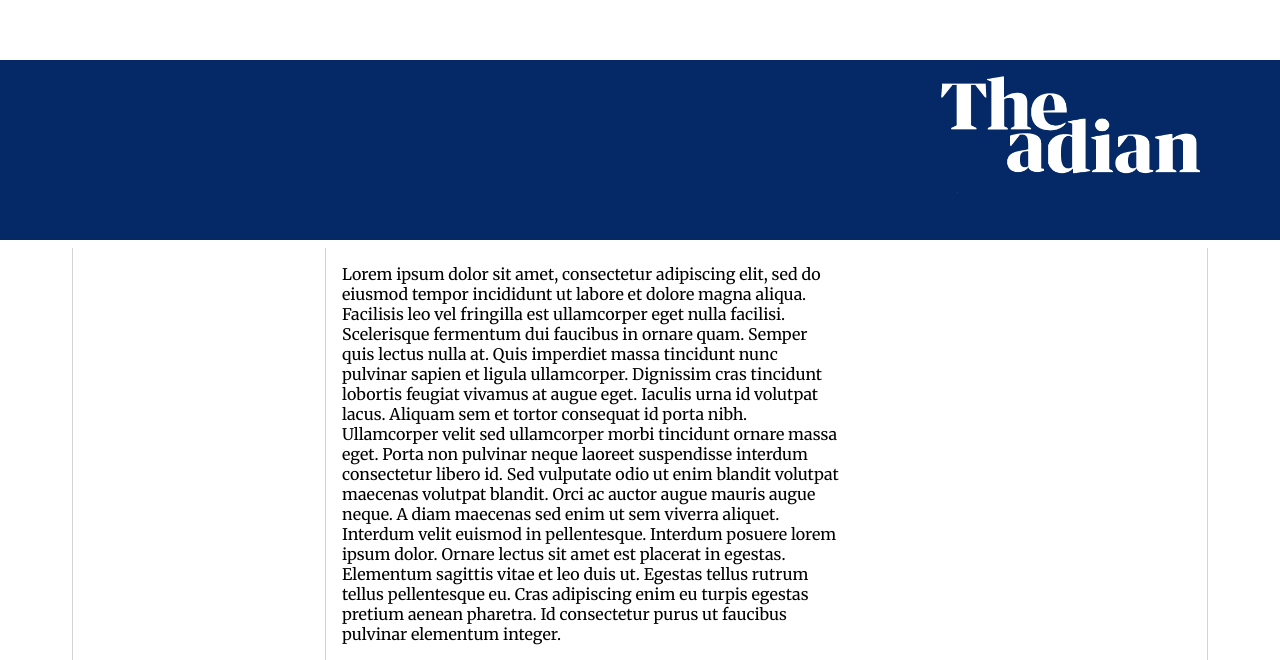
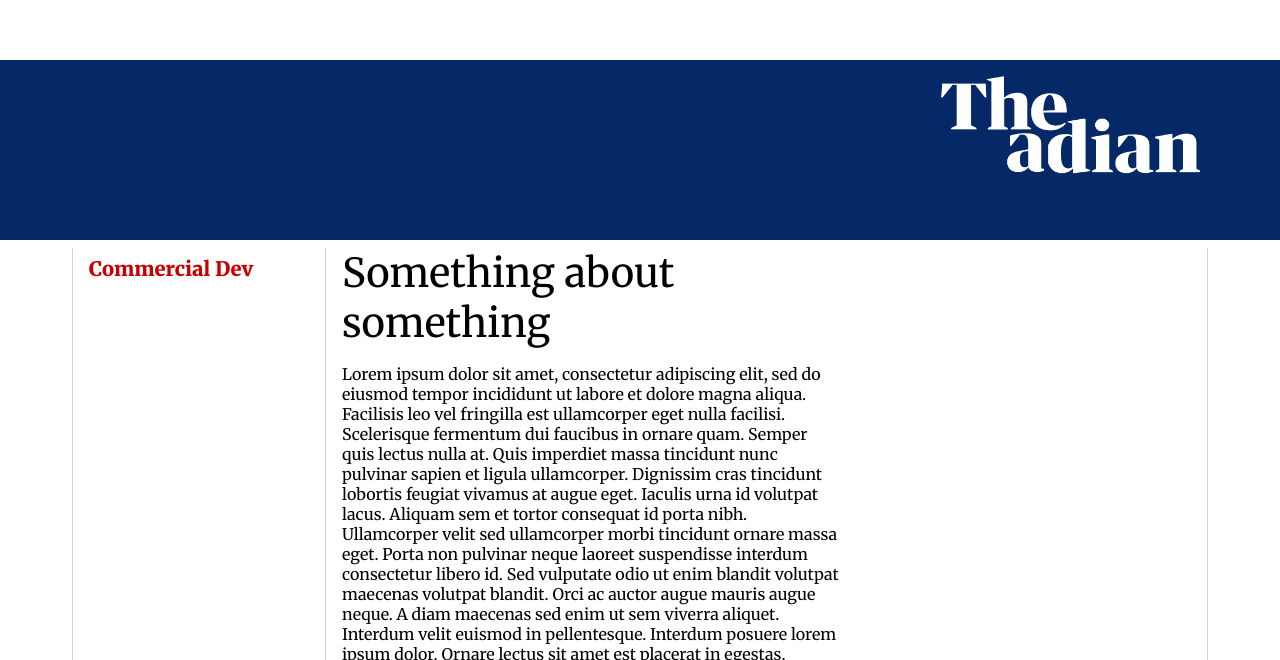
Before and after one commit to guardian/commercial-playground, a React (Vite) app: page / in a window 1280 px wide. Shown: the part 140-800 px from the top of the page. Built offline with nearby package versions, Linux system fonts and the light colour scheme.

Commit message:
left column

```diff
--- a/src/Article.tsx
+++ b/src/Article.tsx
@@ -16,8 +16,15 @@ const articleLayout = {
 const Article = () => {
     return (
         <div style={articleLayout}>
-            <div style={{ gridArea: 'articlel' }}></div>
+            <div style={{ gridArea: 'articlel', paddingLeft: '1rem', paddingTop: '0.5rem' }}>
+                <div style={{ fontSize: '1.25rem', color: '#C70000', fontWeight: 700 }}>
+                    Commercial Dev
+                </div>
+            </div>
             <div style={{ gridArea: 'article', borderLeft: '1px solid lightgrey', paddingLeft: '1rem' }}>
+                <div style={{ fontSize: '2.5rem' }}>
+                    Something about something
+                </div>
                 <Lorem />
             </div>
             <div style={{ gridArea: 'articler' }}>
```
